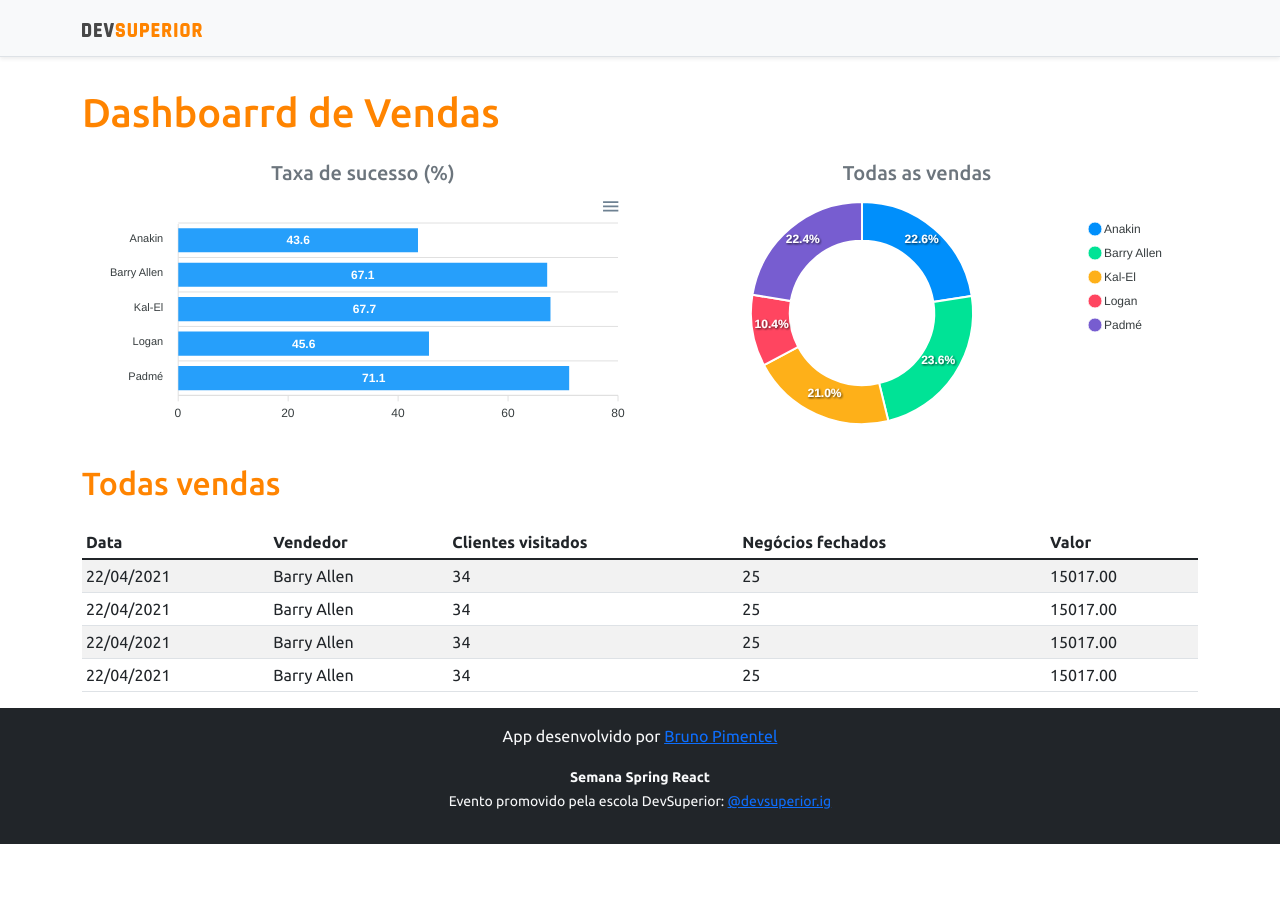
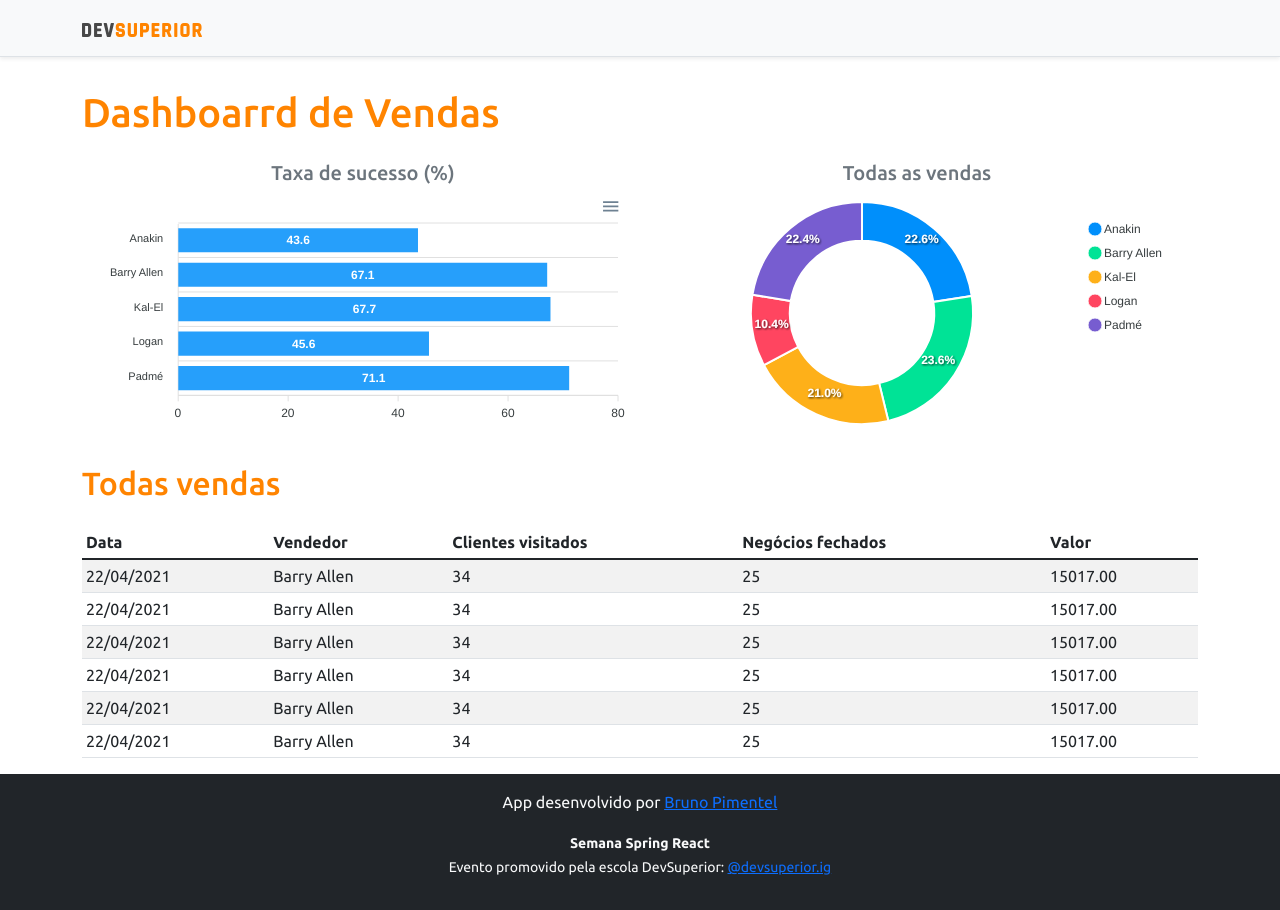
Before and after one commit to E3ND/Semana_Spring_React, a React (Create React App) app in the folder frontend/: page / in a window 1280 px wide. Before the commit the page ends 844 px from the top, so only its background shows below. Built offline with nearby package versions, Linux system fonts and the light colour scheme.

Commit message:
Update title

```diff
--- a/frontend/src/components/DataTable/index.tsx
+++ b/frontend/src/components/DataTable/index.tsx
@@ -42,6 +42,20 @@
                     <td>25</td>
                     <td>15017.00</td>
                 </tr>
+                <tr>
+                    <td>22/04/2021</td>
+                    <td>Barry Allen</td>
+                    <td>34</td>
+                    <td>25</td>
+                    <td>15017.00</td>
+                </tr>
+                <tr>
+                    <td>22/04/2021</td>
+                    <td>Barry Allen</td>
+                    <td>34</td>
+                    <td>25</td>
+                    <td>15017.00</td>
+                </tr>
             </tbody>
         </table>
     </div>
```
